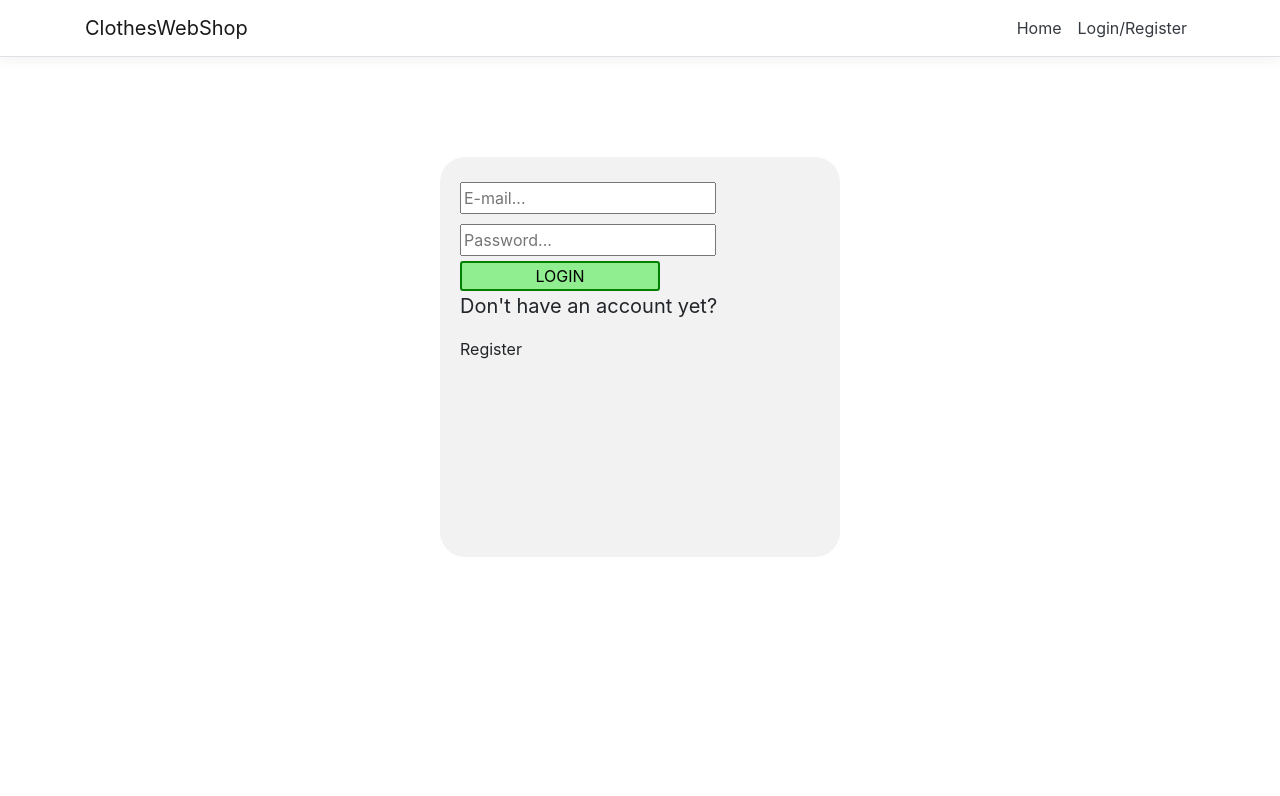
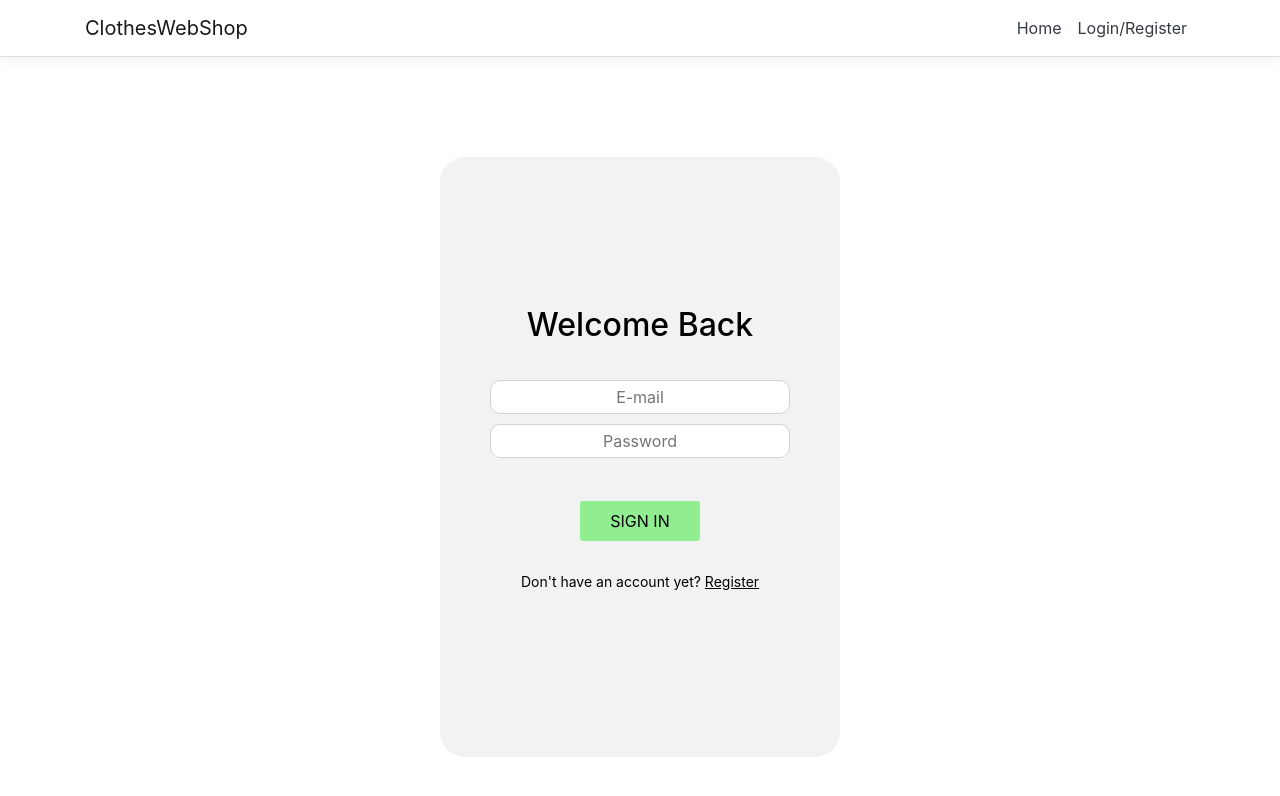
Before and after one commit to jkoprcina/WebShopPMA, a React (Create React App) app in the folder ClothesWebShop/ClothesWebShop/ClientApp/: page /login in a window 1280 px wide. Shown: the top 796 px of the page. Built offline with nearby package versions, Linux system fonts and the light colour scheme.

Commit message:
Made the login-register page prettier, working on frontend validation

```diff
--- a/ClothesWebShop/ClothesWebShop/ClientApp/src/css/article.css
+++ b/ClothesWebShop/ClothesWebShop/ClientApp/src/css/article.css
@@ -34,7 +34,7 @@ p {
 }
 
 button {
-  border: 2px solid green;
+  border: 2px solid lightgreen;
   border-radius: 3px;
   background-color: lightgreen;
   width: 200px;
--- a/ClothesWebShop/ClothesWebShop/ClientApp/src/css/loginRegister.css
+++ b/ClothesWebShop/ClothesWebShop/ClientApp/src/css/loginRegister.css
@@ -1,17 +1,58 @@
 .login-register-view {
   width: 400px;
-  height: 400px;
+  height: 600px;
   margin: 100px auto;
   border-radius: 25px;
   padding: 20px;
   background-color: #f2f2f2;
+  display: flex;
+  flex-direction: column;
+}
+
+body {
+  color: black;
+}
+
+section {
+  display: flex;
+  flex-direction: column;
 }
 
 input {
+  border: 1px solid lightgray;
+  border-radius: 10px;
   margin: 5px auto;
-  padding: 2px;
+  padding: 4px;
+  width: 300px;
+  text-align: center;
 }
 
+button {
+  width: 120px;
+  height: 40px;
+  margin: 30px auto;
+}
+
+h2 {
+  text-align: center;
+  margin-bottom: 30px;
+}
+
+p,
+span {
+  font-size: 14px;
+  text-align: center;
+}
+
+span {
+  text-decoration: underline;
+  cursor: pointer;
+}
+
+label {
+  color: red;
+  text-align: center;
+}
 .login-register-view__login {
   margin: auto;
 }
--- a/ClothesWebShop/ClothesWebShop/ClientApp/src/redux/modules/main.js
+++ b/ClothesWebShop/ClothesWebShop/ClientApp/src/redux/modules/main.js
@@ -55,7 +55,7 @@ const reducer = (state = initialState, action) => {
       // DOESN'T WORK
       basket.forEach((element) => {
         if (element.id === article.id) {
-          element.ammountInBasket += article.ammountInBasket;
+          element.amountInBasket += article.amountInBasket;
           isAlreadyInBasket = true;
         }
       });
--- a/ClothesWebShop/ClothesWebShop/ClientApp/src/validations.js
+++ b/ClothesWebShop/ClothesWebShop/ClientApp/src/validations.js
@@ -21,7 +21,20 @@ export const validateRegister = (
     email === "" ||
     password === ""
   ) {
-    return false;
+    return "You must fill out all input fields";
+  } else if (firstName.length < 3 || firstName.length > 50) {
+    return "First name must be between 3 and 50 characters long";
+  } else if (lastName.length < 3 || lastName.length > 50) {
+    return "Last name must be between 3 and 50 characters long";
+  } else if (username.length < 3 || username.length > 50) {
+    return "Username must be between 3 and 50 characters long";
+  } else if (validateLogin(email)) {
+    return "Email is not valid";
   }
   return "none";
 };
+
+const validateEmail = (email) => {
+  const re = /^(([^<>()[\]\\.,;:\s@\"]+(\.[^<>()[\]\\.,;:\s@\"]+)*)|(\".+\"))@((\[[0-9]{1,3}\.[0-9]{1,3}\.[0-9]{1,3}\.[0-9]{1,3}\])|(([a-zA-Z\-0-9]+\.)+[a-zA-Z]{2,}))$/;
+  return re.test(email);
+};
--- a/ClothesWebShop/ClothesWebShop/ClientApp/src/views/articleView/ArticleView.js
+++ b/ClothesWebShop/ClothesWebShop/ClientApp/src/views/articleView/ArticleView.js
@@ -36,7 +36,7 @@ class ArticleView extends React.Component {
       this.props.history.push("/login");
     } else {
       let article = this.props.article;
-      article.ammountInBasket = 1;
+      article.amountInBasket = 1;
       this.props.addArticleToBasket(this.props.article);
     }
   };
--- a/ClothesWebShop/ClothesWebShop/ClientApp/src/views/articleView/Info.js
+++ b/ClothesWebShop/ClothesWebShop/ClientApp/src/views/articleView/Info.js
@@ -6,7 +6,7 @@ const Info = (props) => {
       <h1>{props.article.name}</h1>
       <p>Short description: {props.article.description}</p>
       <p>Price: {props.article.price} €</p>
-      <p>Ammount available: {props.article.ammountAvailable}</p>
+      <p>Ammount available: {props.article.amountAvailable}</p>
       <button onClick={props.addToBasket}>Add To Basket</button>
     </div>
   );
--- a/ClothesWebShop/ClothesWebShop/ClientApp/src/views/loginRegisterView/Login.js
+++ b/ClothesWebShop/ClothesWebShop/ClientApp/src/views/loginRegisterView/Login.js
@@ -4,28 +4,32 @@ const Login = (props) => {
   return (
     <div className="login-register-view__login">
       <section>
+        <h2>Welcome Back</h2>
         <input
           type="email"
-          placeholder="E-mail..."
+          placeholder="E-mail"
           value={props.email}
           onChange={(e) => props.updateEmailValue(e)}
         />
         <input
           type="password"
-          placeholder="Password..."
+          placeholder="Password"
           value={props.password}
           onChange={(e) => props.updatePasswordValue(e)}
         />
-        <button onClick={props.login}>LOGIN</button>
+        <label>{props.loginError}</label>
+        <button onClick={props.login}>SIGN IN</button>
       </section>
       <section>
-        <p>Don't have an account yet?</p>
+        <p>
+          Don't have an account yet?{" "}
           <span
             className="login-register-view__login__"
             onClick={props.changeRegisterPage}
           >
             Register
           </span>
+        </p>
       </section>
     </div>
   );
--- a/ClothesWebShop/ClothesWebShop/ClientApp/src/views/loginRegisterView/LoginRegisterView.js
+++ b/ClothesWebShop/ClothesWebShop/ClientApp/src/views/loginRegisterView/LoginRegisterView.js
@@ -19,6 +19,8 @@ class LoginRegisterView extends React.Component {
       email: "",
       password: "",
       passwordRepeat: "",
+      loginError: "",
+      registerError: "",
     };
   }
 
@@ -79,7 +81,7 @@ class LoginRegisterView extends React.Component {
         }
       });
     } else {
-      console.log(handleLoginError);
+      this.setState({ loginError: handleLoginError });
     }
   };
 
@@ -102,7 +104,7 @@ class LoginRegisterView extends React.Component {
         }
       );
     } else {
-      console.log(handleRegisterError);
+      this.setState({ registerError: handleRegisterError });
     }
   };
 
@@ -151,6 +153,8 @@ class LoginRegisterView extends React.Component {
       username,
       password,
       passwordRepeat,
+      loginError,
+      registerError,
     } = this.state;
     return (
       <div className="login-register-view">
@@ -158,6 +162,7 @@ class LoginRegisterView extends React.Component {
           <Login
             email={email}
             password={password}
+            loginError={loginError}
             updateEmailValue={this.handleUpdateEmailValue}
             updatePasswordValue={this.handleUpdatePasswordValue}
             login={this.handleLogin}
@@ -171,6 +176,7 @@ class LoginRegisterView extends React.Component {
             username={username}
             password={password}
             passwordRepeat={passwordRepeat}
+            registerError={registerError}
             updateFirstNameValue={this.handleUpdateFirstNameValue}
             updateLastNameValue={this.handleUpdateLastNameValue}
             updateEmailValue={this.handleUpdateEmailValue}
--- a/ClothesWebShop/ClothesWebShop/ClientApp/src/views/loginRegisterView/Register.js
+++ b/ClothesWebShop/ClothesWebShop/ClientApp/src/views/loginRegisterView/Register.js
@@ -4,47 +4,51 @@ const Register = (props) => {
   return (
     <div>
       <section>
+        <h2>Welcome</h2>
         <input
           type="text"
-          placeholder="First name..."
+          placeholder="First name"
           value={props.firstName}
           onChange={props.updateFirstNameValue}
         />
         <input
           type="text"
-          placeholder="Last name..."
+          placeholder="Last name"
           value={props.lastName}
           onChange={props.updateLastNameValue}
         />
         <input
           type="email"
-          placeholder="E-mail..."
+          placeholder="E-mail"
           value={props.email}
           onChange={props.updateEmailValue}
         />
         <input
           type="text"
-          placeholder="Username..."
+          placeholder="Username"
           value={props.username}
           onChange={props.updateUsernameValue}
         />
         <input
           type="password"
-          placeholder="Password..."
+          placeholder="Password"
           value={props.password}
           onChange={props.updatePasswordValue}
         />
         <input
           type="password"
-          placeholder="Password again..."
+          placeholder="Password again"
           value={props.passwordRepeat}
           onChange={props.updatePasswordRepeatValue}
         />
+        <label>{props.registerError}</label>
         <button onClick={props.register}>REGISTER</button>
       </section>
       <section>
-        <p>Already have an account?</p>
-        <button onClick={props.changeToLoginPage}>LOGIN</button>
+        <p>
+          Already have an account?{" "}
+          <span onClick={props.changeToLoginPage}>Login</span>
+        </p>
       </section>
     </div>
   );
```
Also changed, not shown: 1 other file (tests, documents, lock files or other folders). Lines whose indentation alone changed are shown as unchanged.
